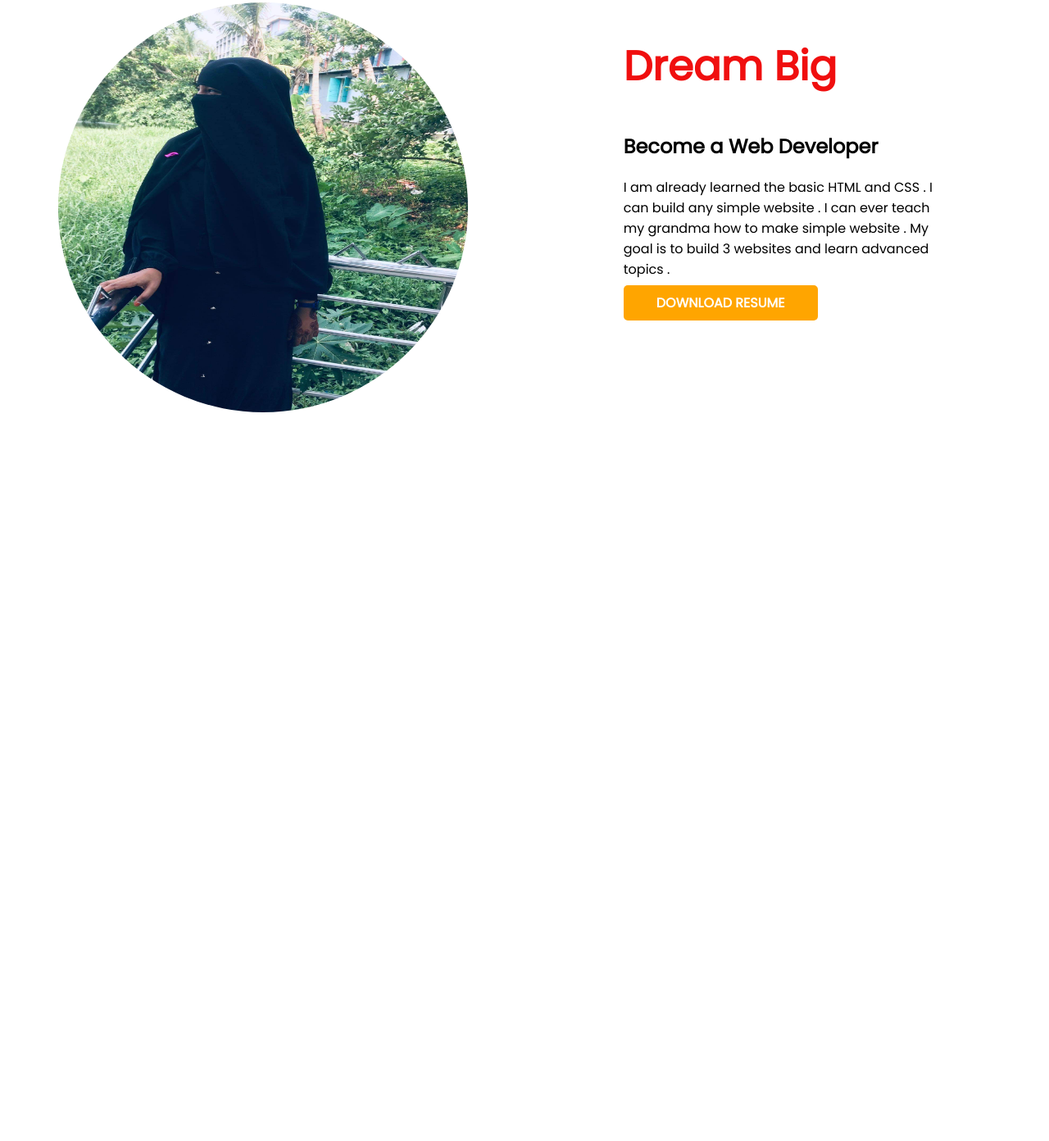
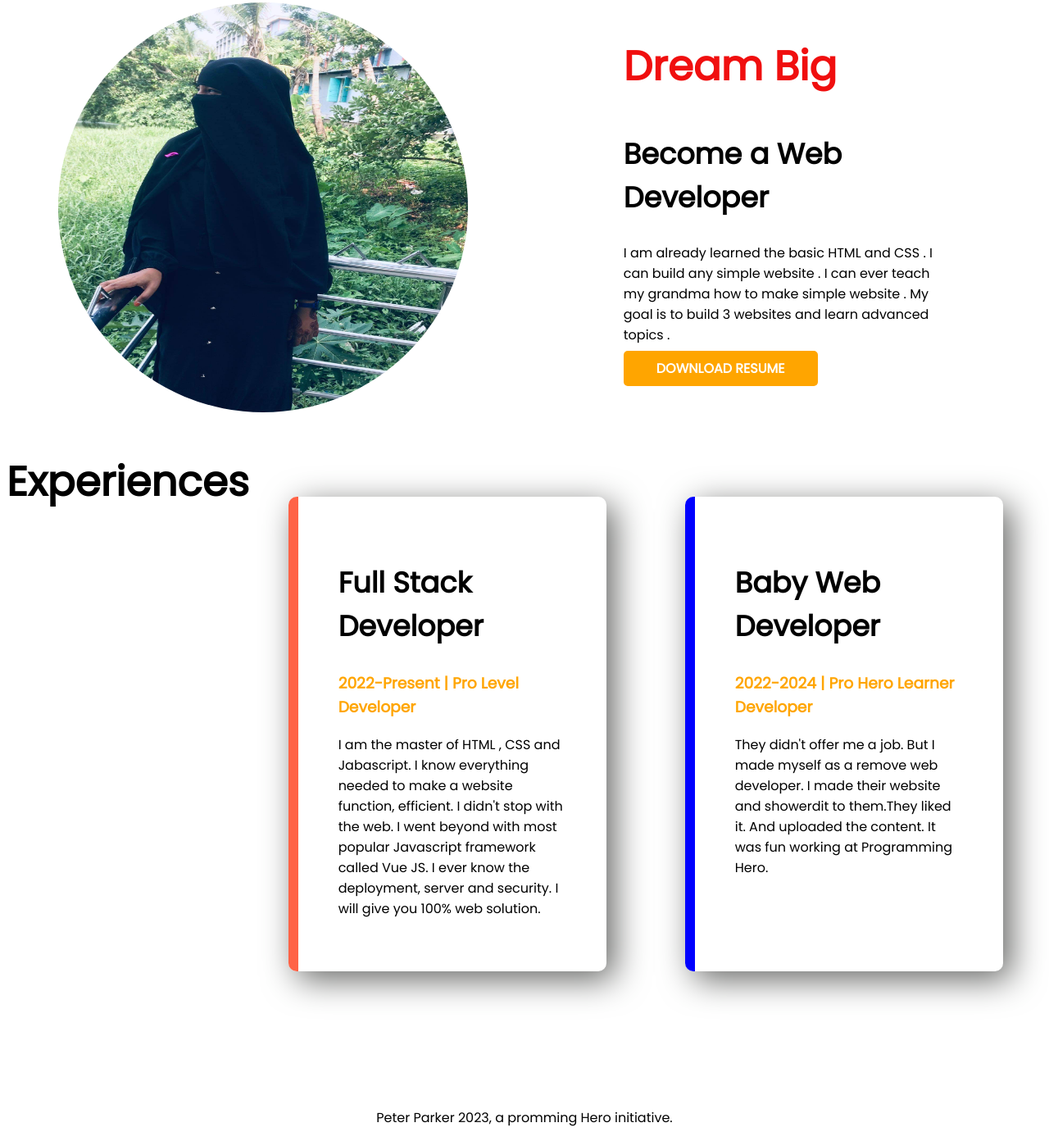
Before and after one commit to TrishaAkter/Trisha-Akter, a plain HTML site: page index.html in a window 1280 px wide. Shown: the part 695-2087 px from the top of the page at 82% size. Before the commit the page ends 1213 px from the top, so only its background shows below. Drawn offline with Linux system fonts and the light colour scheme.

Commit message:
styled broder added footer

```diff
--- a/index.html
+++ b/index.html
@@ -14,7 +14,7 @@
 
 
 <body>
-    <section>
+    <section clss="section flexible-container">
         <div class="half-width">
             <h1> Welcome To</h1>
             <h1> <span class="orange-color">Trisha Akter</span> World!</h1>
@@ -48,7 +48,30 @@
 
         </div>
     </section>
+    <section class="experience-area">
+        <h1>Experiences</h1>
+        <div class="flexible-container1">
+            <div id="full-stack-developer" class="half1">
+                <h2>Full Stack Developer </h2>
+                <h3 class="orange"> 2022-Present | Pro Level Developer</h3>
+                <p>I am the master of HTML , CSS and Jabascript. I know everything needed to make a website function,
+                    efficient. I didn't stop with the web. I went beyond with most popular Javascript framework called
+                    Vue JS. I ever know the deployment, server and security. I will give you 100% web solution.
+                </p>
+            </div>
+            <div id="baby-wed-developer" class="half1">
+                <h2> Baby Web Developer</h2>
+                <h3 class="orange">2022-2024 | Pro Hero Learner Developer</h3>
+                <p> They didn't offer me a job. But I made myself as a remove web developer. I made their website and
+                    showerdit to them.They liked it. And uploaded the content. It was fun working at Programming Hero.
+                </p>
+            </div>
 
+        </div>
+    </section>
 </body>
+<footer>
+    <p> Peter Parker 2023, a promming Hero initiative.</p>
+</footer>
 
 </html>
--- a/style/style.css
+++ b/style/style.css
@@ -41,7 +41,13 @@ section {
     background-color: orange;
 }
 
-.section {
+. flexible-container {
+    display: flex;
+    margin-bottom: 150px;
+
+}
+
+.flexible-container1 {
     display: flex;
     margin-bottom: 150px;
 }
@@ -70,3 +76,44 @@ section {
 .red {
     color: rgb(240, 15, 15);
 }
+
+.orange {
+    color: orange;
+}
+
+.half1 {
+
+    box-shadow: 10px 10px 40px rgb(102, 103, 101);
+    width: 40%;
+    margin-right: 5%;
+    margin-left: 5%;
+    margin-top: 10%;
+
+    padding: 5%;
+    border-radius: 10px;
+
+
+}
+
+.experience-area {
+    display: flex;
+
+}
+
+h2 {
+    font-size: 35px;
+}
+
+#full-stack-developer {
+    border-left: 12px solid tomato;
+
+}
+
+#baby-wed-developer {
+    border-left: 12px solid blue;
+
+}
+
+footer p {
+    text-align: center;
+}
```
